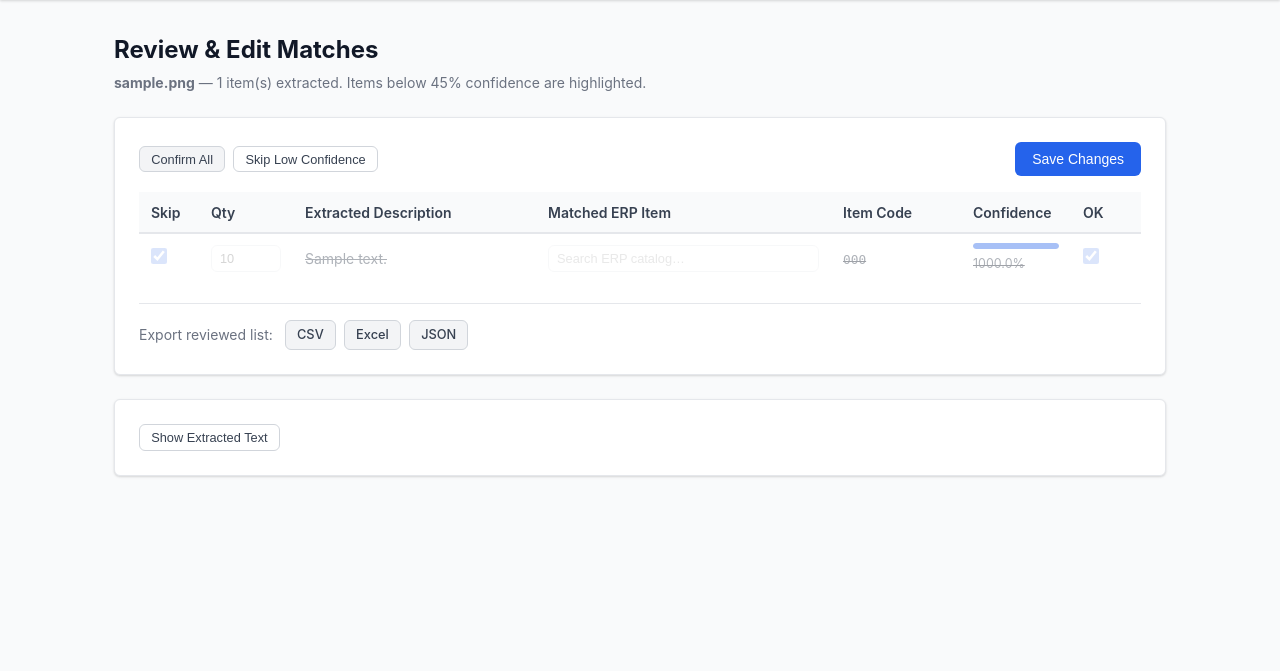
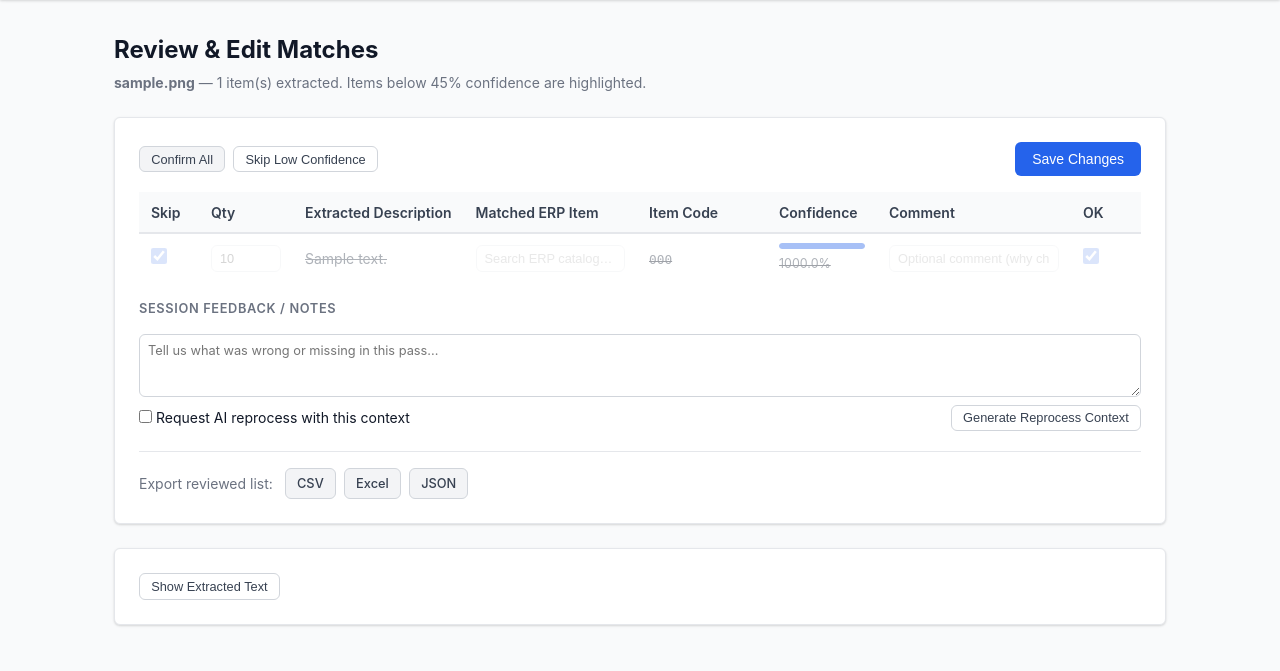
Before and after one commit to amcgrean/list-ingestor, a Flask app: page /review/1 in a window 1280 px wide. Shown: the part 57-728 px from the top of the page. Run offline with Flask 3, Linux system fonts and the light colour scheme; tables that the repository leaves empty hold one stand-in row (values such as "Sample post").

Commit message:
Support multi-file uploads and review feedback workflow

```diff
--- a/app/routes.py
+++ b/app/routes.py
@@ -11,6 +11,7 @@ import os
 import tempfile
 import time
 import uuid
+from typing import Any
 from pathlib import Path
 
 import pandas as pd
@@ -28,7 +29,7 @@ from flask import (
 from werkzeug.utils import secure_filename
 
 from app import db
-from app.models import ERPItem, ExtractedItem, IngesterMetrics, ProcessingSession, ItemAlias, MatchFeedbackEvent
+from app.models import ERPItem, ExtractedItem, IngesterMetrics, ProcessingSession, ItemAlias, MatchFeedbackEvent, SessionFeedbackEvent
 from app.services import item_matcher
 from app.services import metrics_service
 from app.services.sku_pipeline import (
@@ -56,6 +57,32 @@ main = Blueprint("main", __name__)
 def allowed_file(filename: str) -> bool:
     ext = Path(filename).suffix.lstrip(".").lower()
     return ext in current_app.config["ALLOWED_EXTENSIONS"]
+
+
+def parse_csv_items(file_path: Path) -> list[dict[str, Any]]:
+    """Extract quantity/description rows from a CSV upload."""
+    df = pd.read_csv(file_path)
+    lower_cols = {c.lower(): c for c in df.columns}
+
+    description_col = next((lower_cols[c] for c in ("description", "item", "material", "name") if c in lower_cols), None)
+    if not description_col:
+        raise ValueError("CSV must contain a description-like column (description/item/material/name).")
+
+    quantity_col = next((lower_cols[c] for c in ("quantity", "qty", "count") if c in lower_cols), None)
+
+    parsed: list[dict[str, Any]] = []
+    for _, row in df.iterrows():
+        desc = str(row.get(description_col, "")).strip()
+        if not desc or desc.lower() == "nan":
+            continue
+        qty = 1.0
+        if quantity_col:
+            try:
+                qty = float(row.get(quantity_col, 1) or 1)
+            except (TypeError, ValueError):
+                qty = 1.0
+        parsed.append({"quantity": qty, "description": desc})
+    return parsed
 
 
 def save_upload(file) -> Path:
@@ -125,32 +152,40 @@ def index():
 
 @main.route("/upload", methods=["POST"])
 def upload():
-    if "file" not in request.files:
+    files = request.files.getlist("files")
+    if not files:
+        legacy = request.files.get("file")
+        files = [legacy] if legacy else []
+
+    files = [f for f in files if f and f.filename]
+    if not files:
         flash("No file selected.", "error")
         return redirect(url_for("main.index"))
 
-    file = request.files["file"]
-    if not file.filename:
-        flash("No file selected.", "error")
+    invalid = [f.filename for f in files if not allowed_file(f.filename)]
+    if invalid:
+        flash("Unsupported file type. Only images, PDFs, and CSV files are allowed.", "error")
         return redirect(url_for("main.index"))
 
-    if not allowed_file(file.filename):
-        flash("Unsupported file type. Please upload JPG, PNG, or PDF.", "error")
-        return redirect(url_for("main.index"))
-
-    # Save uploaded file
-    try:
-        file_path = save_upload(file)
-    except Exception as exc:
-        logger.exception("Failed to save uploaded file")
-        flash(f"Could not save the uploaded file: {exc}", "error")
-        return redirect(url_for("main.index"))
-    ext = file_path.suffix.lstrip(".").lower()
+    saved_uploads: list[tuple[str, Path]] = []
+    for file in files:
+        try:
+            saved_uploads.append((secure_filename(file.filename), save_upload(file)))
+        except Exception as exc:
+            logger.exception("Failed to save uploaded file")
+            flash(f"Could not save an uploaded file: {exc}", "error")
+            for _, path in saved_uploads:
+                try:
+                    os.unlink(path)
+                except OSError:
+                    pass
+            return redirect(url_for("main.index"))
 
     system_id = _resolve_system_id()
+    first_ext = saved_uploads[0][1].suffix.lstrip(".").lower()
     session = ProcessingSession(
-        filename=secure_filename(file.filename),
-        file_type=ext,
+        filename=", ".join(name for name, _ in saved_uploads)[:255],
+        file_type=first_ext if len(saved_uploads) == 1 else "batch",
         status="pending",
         system_id=system_id,
     )
@@ -160,30 +195,29 @@ def upload():
     t_start = time.perf_counter()
     ai_ms = match_ms = None
     ai_parse_error = match_error = False
-    provider = "openai"  # Vision API is always OpenAI
+    provider = "openai"
 
-    # --- Step 1: OpenAI Vision — extract structured items directly from image ---
+    # --- Step 1: parse each upload ---
     api_key = current_app.config.get("OPENAI_API_KEY", "")
-    if not api_key:
-        session.status = "error"
-        session.error_message = "OPENAI_API_KEY is not configured."
-        db.session.commit()
-        flash("OpenAI Vision is not configured. Set OPENAI_API_KEY.", "error")
-        try:
-            os.unlink(file_path)
-        except OSError:
-            pass
-        return redirect(url_for("main.index"))
+    t0 = time.perf_counter()
+    parsed_items = []
+    try:
+        for _, file_path in saved_uploads:
+            ext = file_path.suffix.lstrip(".").lower()
+            if ext == "csv":
+                parsed_items.extend(parse_csv_items(file_path))
+                continue
 
-    t0 = time.perf_counter()
-    try:
-        parsed_items = _vision_extract(
-            file_path,
-            api_key=api_key,
-            model=current_app.config["OPENAI_MODEL"],
-        )
+            if not api_key:
+                raise RuntimeError("OPENAI_API_KEY is not configured for image/pdf parsing.")
+
+            parsed_items.extend(_vision_extract(
+                file_path,
+                api_key=api_key,
+                model=current_app.config["OPENAI_MODEL"],
+            ))
+
         ai_ms = int((time.perf_counter() - t0) * 1000)
-        # Store a text representation of extracted items for the raw-text debug view
         session.raw_ocr_text = "\n".join(
             f"{item['quantity']} {item['description']}" for item in parsed_items
         )
@@ -196,11 +230,11 @@ def upload():
     except Exception as exc:
         ai_ms = int((time.perf_counter() - t0) * 1000)
         ai_parse_error = True
-        logger.exception("Vision parsing failed for session %d", session.id, extra={
+        logger.exception("Parsing failed for session %d", session.id, extra={
             "session_id": session.id, "stage": "vision_parse", "duration_ms": ai_ms,
         })
         session.status = "error"
-        session.error_message = f"Vision parsing failed: {exc}"
+        session.error_message = f"Parsing failed: {exc}"
         db.session.commit()
         metrics_service.save_session_metrics(
             session_id=session.id, ai_provider=provider,
@@ -210,18 +244,18 @@ def upload():
             avg_confidence=None, avg_fuzzy_score=None, avg_vector_score=None,
             ai_parse_error=True,
         )
-        flash(f"Could not read the image: {exc}", "error")
+        flash(f"Could not parse the upload(s): {exc}", "error")
         return redirect(url_for("main.index"))
     finally:
-        # Image is never stored permanently
-        try:
-            os.unlink(file_path)
-        except OSError:
-            pass
+        for _, file_path in saved_uploads:
+            try:
+                os.unlink(file_path)
+            except OSError:
+                pass
 
     if not parsed_items:
         session.status = "error"
-        session.error_message = "Vision API returned no items from the material list."
+        session.error_message = "Parser returned no items from the uploaded material lists."
         db.session.commit()
         metrics_service.save_session_metrics(
             session_id=session.id, ai_provider=provider,
@@ -231,7 +265,7 @@ def upload():
             avg_confidence=None, avg_fuzzy_score=None, avg_vector_score=None,
             ai_parse_error=True,
         )
-        flash("No items could be extracted from the material list.", "warning")
+        flash("No items could be extracted from the uploaded material list(s).", "warning")
         return redirect(url_for("main.index"))
 
     # --- Step 3: Item matching ---
@@ -252,7 +286,7 @@ def upload():
                 fuzzy_weight=current_app.config["FUZZY_WEIGHT"],
                 vector_weight=current_app.config["VECTOR_WEIGHT"],
             )
-        except Exception as exc:
+        except Exception:
             logger.exception("Item matching failed for session %d", session.id, extra={
                 "session_id": session.id, "stage": "match",
             })
@@ -293,7 +327,6 @@ def upload():
     session.status = "matched"
     db.session.commit()
 
-    # Persist pipeline metrics
     metrics_service.save_session_metrics(
         session_id=session.id,
         ai_provider=provider,
@@ -348,6 +381,9 @@ def save_review(session_id):
     if not data or "items" not in data:
         return jsonify({"error": "Invalid payload"}), 400
 
+    session_comment = str(data.get("session_comment", "")).strip()
+    request_reprocess = bool(data.get("request_reprocess", False))
+
     for item_data in data["items"]:
         item = ExtractedItem.query.get(item_data.get("id"))
         if not item or item.session_id != session_id:
@@ -385,11 +421,70 @@ def save_review(session_id):
             confidence_score=float(item.confidence_score or 0.0),
             fuzzy_score=float(item.fuzzy_score or 0.0),
             vector_score=float(item.vector_score or 0.0),
+            feedback_comment=(item_data.get("comment") or None),
         ))
+
+    if session_comment:
+        session.session_comment = session_comment
+        session.feedback_reprocess_requested = request_reprocess
+        # Only create a SessionFeedbackEvent if one with this comment doesn't already exist
+        # (avoids duplicates when feedback_workflow was already called before saving)
+        existing_event = SessionFeedbackEvent.query.filter_by(
+            session_id=session_id, comment=session_comment
+        ).first()
+        if not existing_event:
+            db.session.add(SessionFeedbackEvent(
+                session_id=session_id,
+                comment=session_comment,
+                requested_reprocess=request_reprocess,
+            ))
 
     session.status = "reviewed"
     db.session.commit()
     return jsonify({"ok": True})
+
+
+@main.route("/review/<int:session_id>/feedback-workflow", methods=["POST"])
+def feedback_workflow(session_id):
+    """Build a suggested reprocessing prompt from user feedback and log the event."""
+    session = ProcessingSession.query.get_or_404(session_id)
+    data = request.get_json() or {}
+    comment = str(data.get("comment", "")).strip()
+    if not comment:
+        return jsonify({"error": "Feedback comment is required."}), 400
+
+    items = ExtractedItem.query.filter_by(session_id=session_id).all()
+    low_conf = [i for i in items if (i.confidence_score or 0) < current_app.config["CONFIDENCE_THRESHOLD"]]
+    corrected = [i for i in items if i.final_item_code and i.final_item_code != i.matched_item_code]
+
+    context_blob = {
+        "session_id": session.id,
+        "filename": session.filename,
+        "user_feedback": comment,
+        "low_confidence_items": [
+            {"description": i.raw_description, "predicted_sku": i.matched_item_code, "confidence": i.confidence_score}
+            for i in low_conf
+        ],
+        "corrected_items": [
+            {"description": i.raw_description, "predicted_sku": i.matched_item_code, "final_sku": i.final_item_code}
+            for i in corrected
+        ],
+    }
+
+    db.session.add(SessionFeedbackEvent(
+        session_id=session_id,
+        comment=comment,
+        requested_reprocess=True,
+    ))
+    session.session_comment = comment
+    session.feedback_reprocess_requested = True
+    db.session.commit()
+
+    suggestion = (
+        "Use this feedback context to re-interpret the uploaded material list and prioritize corrected patterns. "
+        f"Context JSON: {json.dumps(context_blob)}"
+    )
+    return jsonify({"ok": True, "suggested_prompt": suggestion, "context": context_blob})
 
 
 # ---------------------------------------------------------------------------
--- a/app/static/css/style.css
+++ b/app/static/css/style.css
@@ -209,6 +209,7 @@ body {
   margin-top: .75rem;
 }
 .file-name { flex: 1; font-size: .875rem; color: var(--gray-700); }
+.file-count { font-size: .75rem; color: var(--gray-500); }
 
 /* ---- AI Provider Selector ---- */
 .provider-selector {
@@ -456,3 +457,9 @@ body {
 
 /* Utilities */
 .hidden { display: none !important; }
+
+
+.feedback-panel { margin-top: 1rem; display: grid; gap: .5rem; }
+.feedback-panel textarea { width: 100%; border: 1px solid var(--gray-300); border-radius: var(--radius); padding: .5rem; font-family: inherit; }
+.feedback-actions { display: flex; align-items: center; justify-content: space-between; gap: .75rem; flex-wrap: wrap; }
+.col-comment .item-comment { width: 100%; min-width: 170px; }
--- a/app/static/js/review.js
+++ b/app/static/js/review.js
@@ -6,10 +6,11 @@
   const skipLowBtn     = document.getElementById("skip-unmatched-btn");
   const toggleRawBtn   = document.getElementById("toggle-raw-btn");
   const rawText        = document.getElementById("raw-text");
+  const sessionComment = document.getElementById("session-comment");
+  const requestReprocess = document.getElementById("request-reprocess");
+  const feedbackWorkflowBtn = document.getElementById("feedback-workflow-btn");
+  const feedbackContext = document.getElementById("feedback-context");
 
-  // ----------------------------------------------------------------
-  // Raw text toggle
-  // ----------------------------------------------------------------
   if (toggleRawBtn && rawText) {
     toggleRawBtn.addEventListener("click", () => {
       const hidden = rawText.classList.toggle("hidden");
@@ -17,9 +18,6 @@
     });
   }
 
-  // ----------------------------------------------------------------
-  // Collect row state
-  // ----------------------------------------------------------------
   function collectItems() {
     const rows = document.querySelectorAll(".item-row");
     const items = [];
@@ -29,16 +27,18 @@
       const code     = row.querySelector(".item-code-hidden").value;
       const skipped  = row.querySelector(".skip-cb").checked;
       const confirmed = row.querySelector(".confirm-cb").checked;
-      items.push({ id, quantity: parseFloat(qty) || 1, item_code: code, skipped, confirmed });
+      const comment = row.querySelector(".item-comment")?.value?.trim() || "";
+      items.push({ id, quantity: parseFloat(qty) || 1, item_code: code, skipped, confirmed, comment });
     });
     return items;
   }
 
-  // ----------------------------------------------------------------
-  // Save
-  // ----------------------------------------------------------------
   saveBtn.addEventListener("click", () => {
-    const payload = { items: collectItems() };
+    const payload = {
+      items: collectItems(),
+      session_comment: sessionComment ? sessionComment.value.trim() : "",
+      request_reprocess: requestReprocess ? requestReprocess.checked : false,
+    };
     saveBtn.disabled = true;
     saveStatus.textContent = "Saving…";
 
@@ -49,29 +49,44 @@
     })
       .then((r) => r.json())
       .then((data) => {
-        if (data.ok) {
-          saveStatus.textContent = "Saved!";
-          setTimeout(() => (saveStatus.textContent = ""), 2500);
-        } else {
-          saveStatus.textContent = "Save failed.";
-        }
+        saveStatus.textContent = data.ok ? "Saved!" : "Save failed.";
+        if (data.ok) setTimeout(() => (saveStatus.textContent = ""), 2500);
       })
       .catch(() => { saveStatus.textContent = "Network error."; })
       .finally(() => { saveBtn.disabled = false; });
   });
 
-  // ----------------------------------------------------------------
-  // Confirm all
-  // ----------------------------------------------------------------
+  if (feedbackWorkflowBtn) {
+    feedbackWorkflowBtn.addEventListener("click", () => {
+      const comment = sessionComment ? sessionComment.value.trim() : "";
+      if (!comment) {
+        alert("Please add session feedback before generating reprocess context.");
+        return;
+      }
+      fetch(window.FEEDBACK_WORKFLOW_URL, {
+        method: "POST",
+        headers: { "Content-Type": "application/json" },
+        body: JSON.stringify({ comment }),
+      })
+        .then((r) => r.json())
+        .then((data) => {
+          if (!data.ok) throw new Error(data.error || "failed");
+          feedbackContext.textContent = data.suggested_prompt;
+          feedbackContext.classList.remove("hidden");
+        })
+        .catch(() => {
+          feedbackContext.textContent = "Could not generate reprocess context.";
+          feedbackContext.classList.remove("hidden");
+        });
+    });
+  }
+
   if (confirmAllBtn) {
     confirmAllBtn.addEventListener("click", () => {
       document.querySelectorAll(".confirm-cb").forEach((cb) => { cb.checked = true; });
     });
   }
 
-  // ----------------------------------------------------------------
-  // Skip low-confidence
-  // ----------------------------------------------------------------
   if (skipLowBtn) {
     skipLowBtn.addEventListener("click", () => {
       document.querySelectorAll(".item-row.low-confidence").forEach((row) => {
@@ -81,9 +96,6 @@
     });
   }
 
-  // ----------------------------------------------------------------
-  // Skip checkbox toggles row style
-  // ----------------------------------------------------------------
   document.querySelectorAll(".skip-cb").forEach((cb) => {
     cb.addEventListener("change", () => {
       const row = cb.closest(".item-row");
@@ -91,10 +103,6 @@
     });
   });
 
-  // ----------------------------------------------------------------
-  // Autocomplete for ERP item search
-  // ----------------------------------------------------------------
-  let activeDropdown = null;
   let debounceTimer = null;
 
   function buildDropdown(dropdown, results, row) {
@@ -147,7 +155,6 @@
       setTimeout(() => dropdown.classList.add("hidden"), 150);
     });
 
-    // Keyboard nav
     input.addEventListener("keydown", (e) => {
       const items = dropdown.querySelectorAll(".autocomplete-item");
       const focused = dropdown.querySelector(".autocomplete-item.focused");
--- a/app/templates/review.html
+++ b/app/templates/review.html
@@ -40,6 +40,7 @@
           <th>Matched ERP Item</th>
           <th style="width:130px">Item Code</th>
           <th style="width:110px">Confidence</th>
+          <th style="width:190px">Comment</th>
           <th style="width:70px">OK</th>
         </tr>
       </thead>
@@ -98,6 +99,11 @@
             </span>
           </td>
 
+          <!-- Per-line comment -->
+          <td class="col-comment">
+            <input type="text" class="item-comment input-sm" placeholder="Optional comment (why changed?)" />
+          </td>
+
           <!-- Confirm checkbox -->
           <td class="col-confirm">
             <label class="checkbox-wrap">
@@ -109,6 +115,16 @@
         {% endfor %}
       </tbody>
     </table>
+  </div>
+
+  <div class="feedback-panel">
+    <label for="session-comment" class="provider-label">Session feedback / notes</label>
+    <textarea id="session-comment" class="input-sm" rows="3" placeholder="Tell us what was wrong or missing in this pass..."></textarea>
+    <div class="feedback-actions">
+      <label><input type="checkbox" id="request-reprocess" /> Request AI reprocess with this context</label>
+      <button type="button" class="btn btn-outline btn-sm" id="feedback-workflow-btn">Generate Reprocess Context</button>
+    </div>
+    <pre id="feedback-context" class="raw-text hidden"></pre>
   </div>
 
   <!-- Export bar -->
@@ -134,6 +150,7 @@
   window.SESSION_ID = {{ session.id }};
   window.SAVE_URL = "{{ url_for('main.save_review', session_id=session.id) }}";
   window.ERP_SEARCH_URL = "{{ url_for('main.api_erp_items') }}";
+  window.FEEDBACK_WORKFLOW_URL = "{{ url_for('main.feedback_workflow', session_id=session.id) }}";
 </script>
 <script src="{{ url_for('static', filename='js/review.js') }}"></script>
 {% endblock %}
--- a/config.py
+++ b/config.py
@@ -9,7 +9,7 @@ class Config:
     UPLOAD_FOLDER = os.environ.get("UPLOAD_FOLDER", str(BASE_DIR / "uploads"))
     MAX_CONTENT_LENGTH = 32 * 1024 * 1024  # 32 MB
 
-    ALLOWED_EXTENSIONS = {"jpg", "jpeg", "png", "pdf", "webp"}
+    ALLOWED_EXTENSIONS = {"jpg", "jpeg", "png", "pdf", "webp", "csv"}
 
     # Database
     DATABASE_URL = os.environ.get(
```
Also changed, not shown: app/__init__.py (+11 -2 lines), app/models.py (+14 -0 lines), app/static/js/upload.js (+56 -42 lines), app/templates/index.html (+5 -6 lines).
